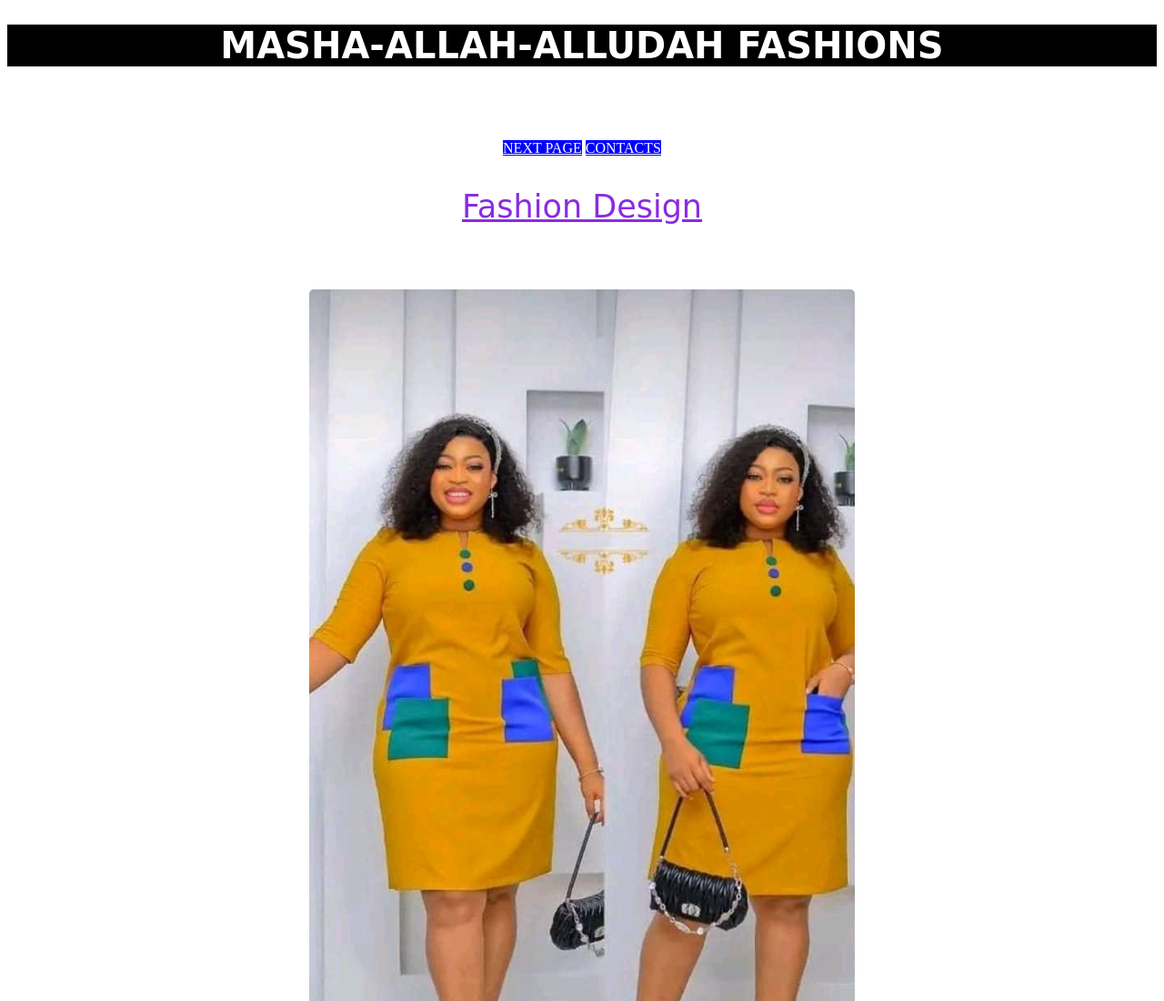
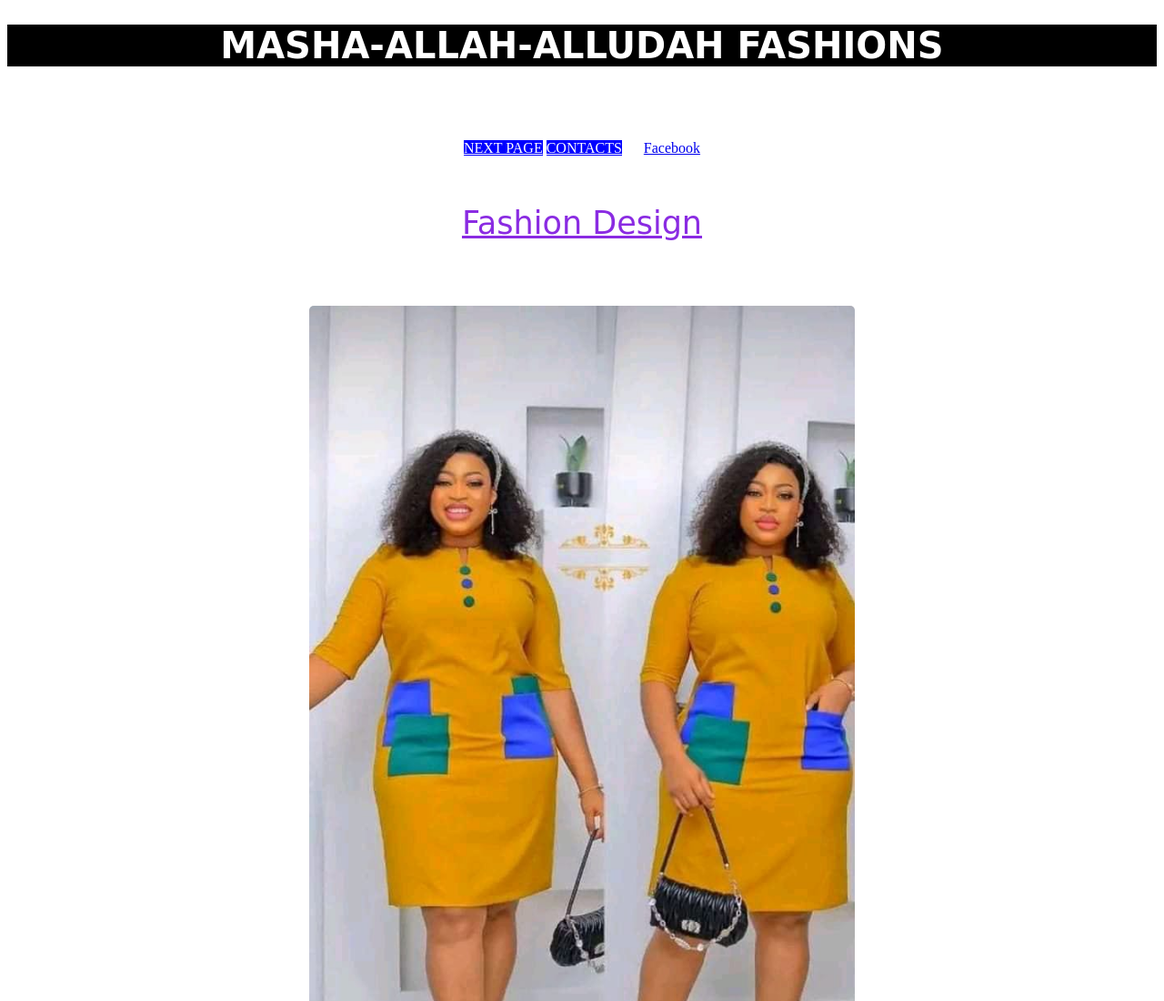
Before and after one commit to Gurure11/masha-allah, a plain HTML site: page index.html in a window 1280 px wide. Shown: the top 1100 px of the page at 91% size. Drawn offline with Linux system fonts and the light colour scheme.

Commit message:
Update index.html

```diff
--- a/index.html
+++ b/index.html
@@ -108,6 +108,7 @@ text-align: center;
 		#contact{
 			background-color: blue;
 			color: white;
+			margin-right: 20px;
 		}
 		#mens:hover{
 			opacity: 0.7;
@@ -155,6 +156,8 @@ text-align: center;
 	<br>
 	<a id="mens" href="detail.html">NEXT PAGE</a>
 	<a id="contact" href="contact.html">CONTACTS</a>
+	<a href="https://www.facebook.com/people/MASHA-ALLAH-Clothes-Collection/100069723446652/">Facebook</a><br>
+	<br>
 	<p id="fashion" >Fashion Design</p><br>
 	<br>
 
```
